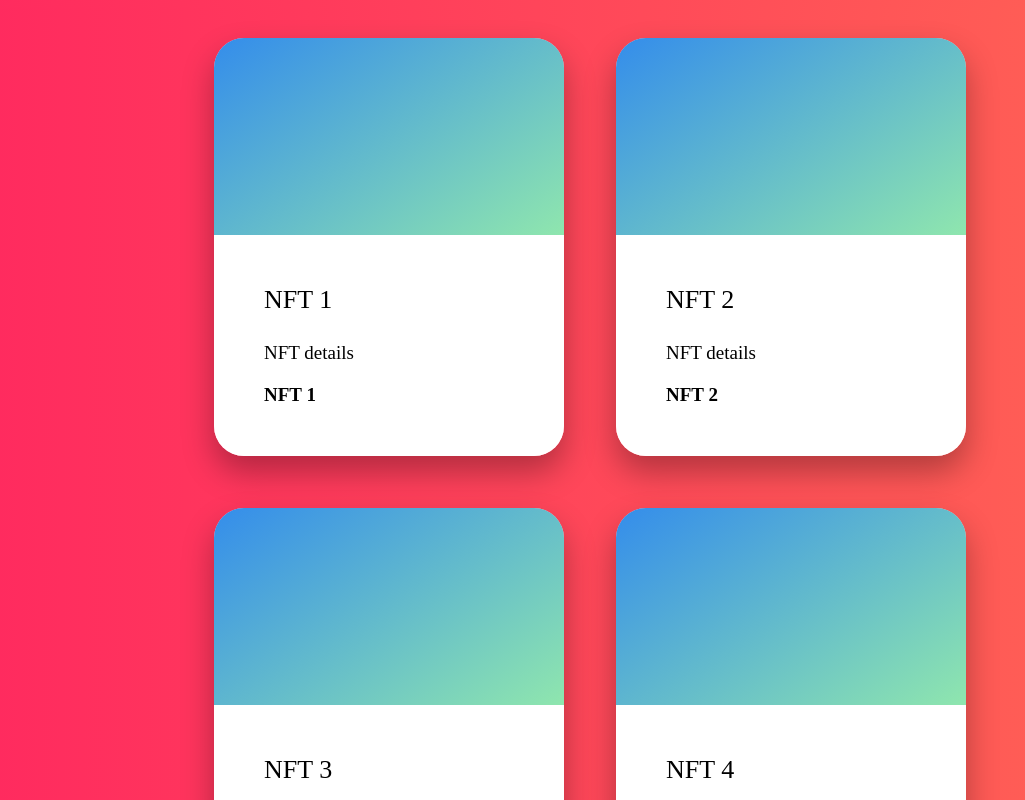
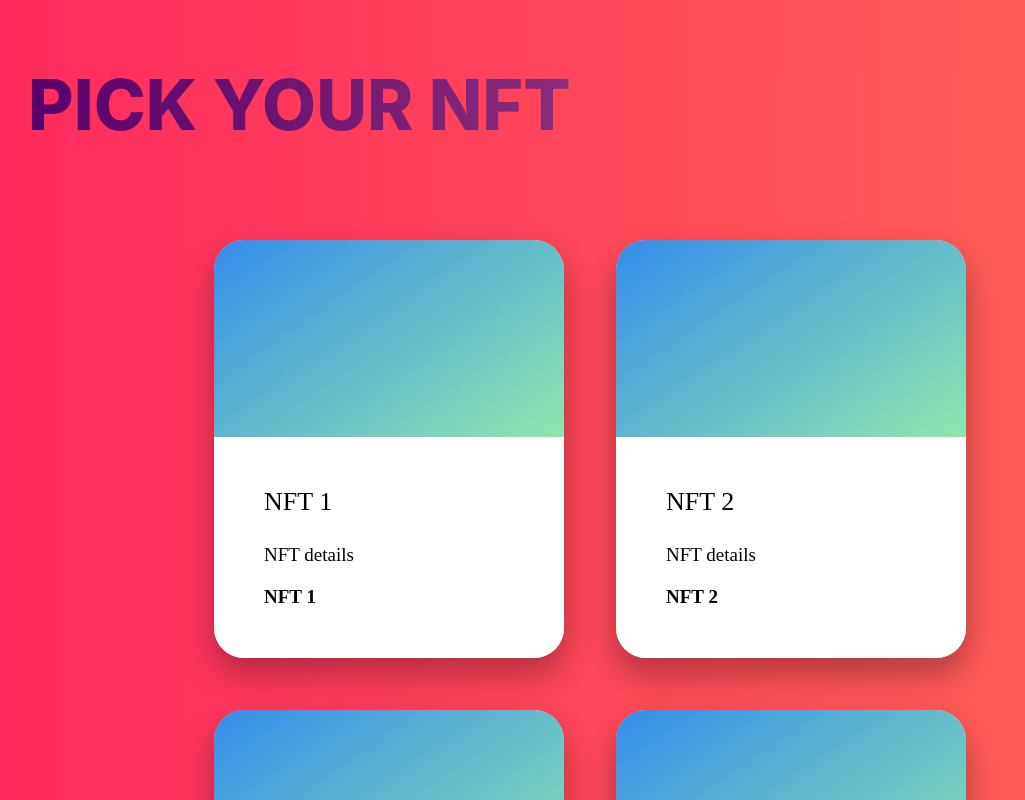
Before and after one commit to saumikdhar/nft-project, a React (Create React App) app in the folder nft-react/: page / in a window 1280 px wide. Shown: the top 800 px of the page, without its empty margins (50-1075 px from the left). Built offline with nearby package versions, Linux system fonts and the light colour scheme; no server answers.

Commit message:
Add nft fetch requests

```diff
--- a/nft-react/package.json
+++ b/nft-react/package.json
@@ -10,7 +10,8 @@
     "react-dom": "^18.2.0",
     "react-router-dom": "^6.8.2",
     "react-scripts": "^5.0.1",
-    "web-vitals": "^2.1.4"
+    "web-vitals": "^2.1.4",
+    "web3": "^1.8.2"
   },
   "scripts": {
     "start": "react-scripts start",
--- a/nft-react/src/App.js
+++ b/nft-react/src/App.js
@@ -1,7 +1,11 @@
 import classes from './App.module.css';
+import { useEffect, useState } from 'react';
+import { YOUR_API_KEY } from './shared/utility';
 
 const App = () => {
-  const data = [
+  const [nftData, setNftData] = useState(null);
+
+  const sampleData = [
     ['NFT details', 'NFT 1'],
     ['NFT details', 'NFT 2'],
     ['NFT details', 'NFT 3'],
@@ -10,7 +14,7 @@ const App = () => {
     ['NFT details', 'NFT 6']
   ];
 
-  const arrayOfHelp = data.map((data, index) => (
+  const arrayOfNfts = sampleData.map((data, index) => (
     <div key={index} className={classes.box}>
       <div className={classes.image} />
       <div className={classes.contentWrapper}>
@@ -24,9 +28,33 @@ const App = () => {
     </div>
   ));
 
+  useEffect(() => {
+    // GET request using fetch inside useEffect React hook
+    fetch('https://api.opensea.io/v2/listings/collection/slug/all', {
+      method: 'POST',
+      header: 'X-API-KEY:' + { YOUR_API_KEY }
+    })
+      .then(async response => {
+        const data = await response.json();
+
+        setNftData(data);
+
+        if (!response.ok) {
+          const error = data.errors || response.statusText;
+          return Promise.reject(error);
+        }
+      })
+      .catch(error => {
+        console.log('There was an error! ', error);
+      });
+
+    // empty dependency array means this effect will only run once (like componentDidMount in classes)
+  }, []);
+
   return (
     <div className={classes.backgroundColour}>
-      <div className={classes.boxes}>{arrayOfHelp}</div>
+      <div className={classes.blockText}>Pick your NFT</div>
+      <div className={classes.boxes}>{arrayOfNfts}</div>
     </div>
   );
 };
--- a/nft-react/src/App.module.css
+++ b/nft-react/src/App.module.css
@@ -1,6 +1,20 @@
 html, body, body > div, .backgroundColour{
   background:linear-gradient(to left, #FF6654, #FF295F);
   height: 100%;
+}
+
+.blockText {
+  font-weight: 800;
+  font-size: 70px;
+  line-height: 70px;
+  margin: 70px;
+  /* color: rgb(88 208 234/var(--tw-text-opacity)); */
+  --tw-text-opacity: 1;
+  font-family: -apple-system,BlinkMacSystemFont,“Segoe UI”,“Roboto”,“Oxygen”,“Ubuntu”,“Cantarell”,“Fira Sans”,“Droid Sans”,“Helvetica Neue”,sans-serif;
+text-transform: uppercase;
+background: linear-gradient(to right, #57006b, #bf5e8d);
+-webkit-background-clip: text;
+-webkit-text-fill-color: transparent;
 }
 
 .boxes {
--- /dev/null
+++ b/nft-react/src/shared/utility.js
@@ -0,0 +1 @@
+export const YOUR_API_KEY = 'api-key';
```
Also changed, not shown: 1 other file (tests, documents, lock files or other folders).
